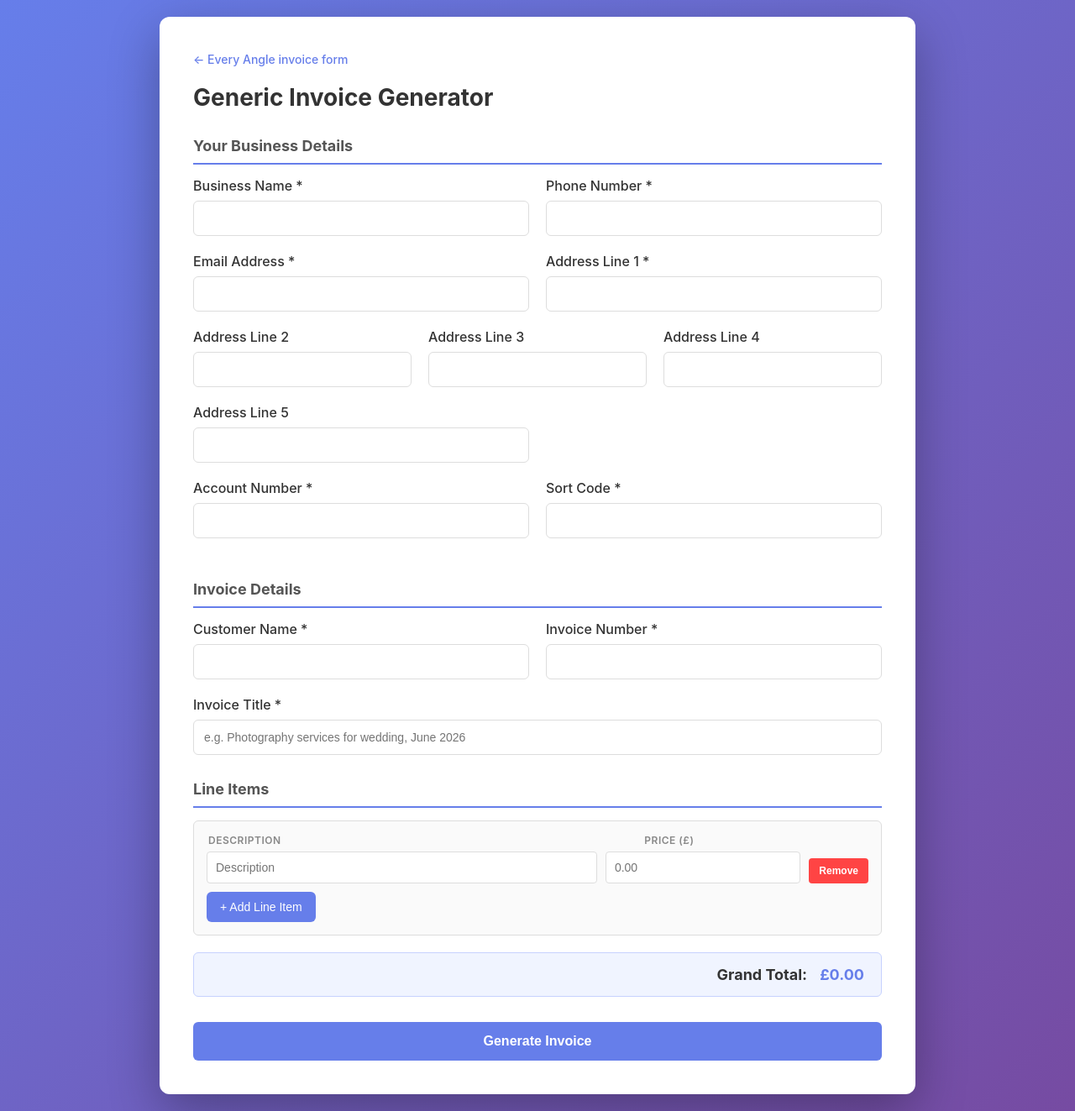
After one commit to HallGM/get-down, a Flask app: page /generic in a window 1280 px wide. The commit adds this page. Shown: the whole page at 84% size. Run offline with Flask 3, Linux system fonts and the light colour scheme.

Commit message:
feat: add generic invoice generation feature with validation and UI enhancements

```diff
--- a/invoice/app.py
+++ b/invoice/app.py
@@ -1,6 +1,7 @@
 """Flask web app for Every Angle invoice generation."""
 
 import os
+import re
 import logging
 import threading
 import time
@@ -8,7 +9,8 @@ from urllib.request import urlopen
 from flask import Flask, render_template, request, jsonify, send_file
 from src.invoice_ev import generate_ev_invoice, generate_receipt, EVInvoiceOptions
 from src.generic_invoice import create_generic_invoice, create_generic_receipt
-from src.invoice import Line_item
+from src.invoice import Invoice, Line_item, Section
+from src.config import BusinessConfig, Address
 from src.ev_config import EV_CONFIG
 from src.services import get_service_by_id, get_all_services_flat
 from io import BytesIO
@@ -29,6 +31,35 @@ app.config['SECRET_KEY'] = os.getenv(
 app.config['ENV'] = os.getenv('FLASK_ENV', 'production')
 
 logger.info(f"Flask app initialized in {app.config['ENV']} mode")
+
+
+def _parse_item_list(raw_items: list, desc_error: str = "Each line item must have a description") -> list:
+    """Parse raw dicts into Line_item instances.
+
+    Raises ValueError with a user-facing message on invalid input.
+    """
+    items = []
+    for item in raw_items:
+        if not item.get("description"):
+            raise ValueError(desc_error)
+        try:
+            price = float(item["price"])
+        except (ValueError, TypeError, KeyError):
+            raise ValueError("Line item price must be a valid number")
+        if price < 0:
+            raise ValueError("Line item price cannot be negative")
+        items.append(Line_item(description=item["description"], price=price))
+    return items
+
+
+def pdf_response(pdf_bytes: bytes, filename: str):
+    """Wrap PDF bytes in a Flask file download response."""
+    return send_file(
+        BytesIO(pdf_bytes),
+        mimetype="application/pdf",
+        as_attachment=True,
+        download_name=filename,
+    )
 
 
 @app.route("/", methods=["GET"])
@@ -70,15 +101,13 @@ def generate_invoice():
 
         # Add custom items
         if data.get("custom_items"):
-            for item in data["custom_items"]:
-                if not item.get("description"):
-                    return jsonify({"error": "Custom item description is required"}), 400
-                try:
-                    price = float(item.get("price", 0))
-                except (ValueError, TypeError):
-                    return jsonify({"error": "Custom item price must be a number"}), 400
-                line_items.append(
-                    Line_item(description=item["description"], price=price))
+            try:
+                line_items.extend(_parse_item_list(
+                    data["custom_items"],
+                    desc_error="Custom item description is required",
+                ))
+            except ValueError as e:
+                return jsonify({"error": str(e)}), 400
 
         # Must have at least one line item
         if not line_items:
@@ -160,13 +189,7 @@ def generate_invoice():
         pdf_bytes = create_generic_invoice(
             invoice, EV_CONFIG, return_bytes=True)
 
-        # Return PDF as download
-        return send_file(
-            BytesIO(pdf_bytes),
-            mimetype="application/pdf",
-            as_attachment=True,
-            download_name=f"invoice-{data['invoice_number']}.pdf"
-        )
+        return pdf_response(pdf_bytes, f"invoice-{data['invoice_number']}.pdf")
 
     except Exception as e:
         logger.error(f"Error generating invoice: {str(e)}", exc_info=True)
@@ -204,15 +227,13 @@ def generate_receipt_route():
 
         # Add custom items
         if data.get("custom_items"):
-            for item in data["custom_items"]:
-                if not item.get("description"):
-                    return jsonify({"error": "Custom item description is required"}), 400
-                try:
-                    price = float(item.get("price", 0))
-                except (ValueError, TypeError):
-                    return jsonify({"error": "Custom item price must be a number"}), 400
-                line_items.append(
-                    Line_item(description=item["description"], price=price))
+            try:
+                line_items.extend(_parse_item_list(
+                    data["custom_items"],
+                    desc_error="Custom item description is required",
+                ))
+            except ValueError as e:
+                return jsonify({"error": str(e)}), 400
 
         # Must have at least one line item
         if not line_items:
@@ -290,17 +311,106 @@ def generate_receipt_route():
         pdf_bytes = create_generic_receipt(
             receipt, EV_CONFIG, return_bytes=True)
 
-        # Return PDF as download
-        return send_file(
-            BytesIO(pdf_bytes),
-            mimetype="application/pdf",
-            as_attachment=True,
-            download_name=f"receipt-{data['invoice_number']}.pdf"
-        )
+        return pdf_response(pdf_bytes, f"receipt-{data['invoice_number']}.pdf")
 
     except Exception as e:
         logger.error(f"Error generating receipt: {str(e)}", exc_info=True)
         return jsonify({"error": f"Error generating receipt: {str(e)}"}), 500
+
+
+@app.route("/generic", methods=["GET"])
+def generic_form():
+    """Render the generic invoice form."""
+    logger.info("Generic invoice form page requested")
+    return render_template("generic_form.html")
+
+
+@app.route("/generate-generic", methods=["POST"])
+def generate_generic_invoice():
+    """Generate a generic invoice from user-supplied business details and line items."""
+    try:
+        data = request.get_json()
+        logger.info(
+            f"Generic invoice generation requested for {data.get('customer_name', 'unknown')}")
+
+        # Validate required business fields
+        if not data.get("business_name"):
+            return jsonify({"error": "Business name is required"}), 400
+        if not data.get("address_line_1"):
+            return jsonify({"error": "Address line 1 is required"}), 400
+        if not data.get("phone_number"):
+            return jsonify({"error": "Phone number is required"}), 400
+        if not data.get("email_address"):
+            return jsonify({"error": "Email address is required"}), 400
+        if not re.match(r'^[^@\s]+@[^@\s]+\.[^@\s]+$', data["email_address"]):
+            return jsonify({"error": "Email address must be a valid email"}), 400
+        if not data.get("account_number"):
+            return jsonify({"error": "Account number is required"}), 400
+        if not data.get("sort_code"):
+            return jsonify({"error": "Sort code is required"}), 400
+
+        # Validate required invoice fields
+        if not data.get("customer_name"):
+            return jsonify({"error": "Customer name is required"}), 400
+        if not data.get("invoice_number"):
+            return jsonify({"error": "Invoice number is required"}), 400
+        if not data.get("title"):
+            return jsonify({"error": "Invoice title is required"}), 400
+
+        # Validate line items
+        raw_items = data.get("line_items")
+        if not raw_items:
+            return jsonify({"error": "At least one line item is required"}), 400
+
+        try:
+            line_items = _parse_item_list(raw_items)
+        except ValueError as e:
+            return jsonify({"error": str(e)}), 400
+
+        # Build business config from submitted details
+        address = Address(
+            line_1=data["address_line_1"],
+            # empty strings from the form are normalised to None for optional lines
+            line_2=data.get("address_line_2") or None,
+            line_3=data.get("address_line_3") or None,
+            line_4=data.get("address_line_4") or None,
+            line_5=data.get("address_line_5") or None,
+        )
+        business_config = BusinessConfig(
+            business_name=data["business_name"],
+            address=address,
+            phone_number=data["phone_number"],
+            email_address=data["email_address"],
+            account_number=data["account_number"],
+            sort_code=data["sort_code"],
+            logo_path=None,
+        )
+
+        # Build invoice sections
+        grand_total = sum(item.price for item in line_items)
+        invoice = Invoice(
+            customer_name=data["customer_name"],
+            invoice_number=data["invoice_number"],
+            title=data["title"],
+            sections=[
+                Section(heading="Items", rows=[
+                    {"description": item.description, "price": item.price, "bold": item.bold}
+                    for item in line_items
+                ]),
+                Section(heading="Total", rows=[
+                    {"description": "Total", "price": grand_total, "bold": True}
+                ]),
+            ],
+        )
+
+        # Generate PDF bytes
+        pdf_bytes = create_generic_invoice(invoice, business_config, return_bytes=True)
+
+        return pdf_response(pdf_bytes, f"invoice-{data['invoice_number']}.pdf")
+
+    except Exception as e:
+        logger.error(f"Error generating generic invoice: {str(e)}", exc_info=True)
+        return jsonify({"error": f"Error generating invoice: {str(e)}"}), 500
 
 
 @app.route("/set-list", methods=["POST"])
--- a/invoice/templates/form.html
+++ b/invoice/templates/form.html
@@ -313,6 +313,8 @@
   </head>
   <body>
     <div class="container">
+      <a href="/generic" style="display:inline-block;margin-bottom:20px;color:#667eea;text-decoration:none;font-size:14px;font-weight:500;">Generic invoice form →</a>
+
       <h1>Every Angle - Invoice Generator</h1>
 
       <div class="error" id="errorMessage"></div>
--- /dev/null
+++ b/invoice/templates/generic_form.html
@@ -0,0 +1,518 @@
+<!doctype html>
+<html lang="en">
+  <head>
+    <meta charset="UTF-8" />
+    <meta name="viewport" content="width=device-width, initial-scale=1.0" />
+    <title>Generic Invoice Generator</title>
+    <style>
+      * {
+        margin: 0;
+        padding: 0;
+        box-sizing: border-box;
+      }
+
+      body {
+        font-family: -apple-system, BlinkMacSystemFont, "Segoe UI", Roboto, Oxygen, Ubuntu, Cantarell, sans-serif;
+        background: linear-gradient(135deg, #667eea 0%, #764ba2 100%);
+        min-height: 100vh;
+        padding: 20px;
+      }
+
+      .container {
+        max-width: 900px;
+        margin: 0 auto;
+        background: white;
+        border-radius: 12px;
+        box-shadow: 0 20px 60px rgba(0, 0, 0, 0.3);
+        padding: 40px;
+      }
+
+      .nav-link {
+        display: inline-block;
+        margin-bottom: 20px;
+        color: #667eea;
+        text-decoration: none;
+        font-size: 14px;
+        font-weight: 500;
+      }
+
+      .nav-link:hover {
+        text-decoration: underline;
+      }
+
+      h1 {
+        color: #333;
+        margin-bottom: 30px;
+        font-size: 28px;
+      }
+
+      h2 {
+        color: #555;
+        margin-top: 30px;
+        margin-bottom: 15px;
+        font-size: 18px;
+        border-bottom: 2px solid #667eea;
+        padding-bottom: 10px;
+      }
+
+      .form-group {
+        margin-bottom: 20px;
+      }
+
+      label {
+        display: block;
+        margin-bottom: 8px;
+        color: #333;
+        font-weight: 500;
+      }
+
+      input[type="text"],
+      input[type="number"] {
+        width: 100%;
+        padding: 12px;
+        border: 1px solid #ddd;
+        border-radius: 6px;
+        font-size: 14px;
+        transition: border-color 0.3s;
+      }
+
+      input[type="text"]:focus,
+      input[type="number"]:focus {
+        outline: none;
+        border-color: #667eea;
+        box-shadow: 0 0 0 3px rgba(102, 126, 234, 0.1);
+      }
+
+      .row {
+        display: grid;
+        grid-template-columns: 1fr 1fr;
+        gap: 20px;
+      }
+
+      .row.three-col {
+        grid-template-columns: 1fr 1fr 1fr;
+      }
+
+      .line-items-container {
+        border: 1px solid #ddd;
+        border-radius: 6px;
+        padding: 15px;
+        background: #fafafa;
+      }
+
+      .line-item {
+        display: grid;
+        grid-template-columns: 2fr 1fr auto;
+        gap: 10px;
+        margin-bottom: 12px;
+        align-items: end;
+      }
+
+      .line-item:last-child {
+        margin-bottom: 0;
+      }
+
+      .line-item input {
+        padding: 10px;
+        border: 1px solid #ddd;
+        border-radius: 4px;
+        font-size: 14px;
+        width: 100%;
+      }
+
+      .line-item input:focus {
+        outline: none;
+        border-color: #667eea;
+        box-shadow: 0 0 0 3px rgba(102, 126, 234, 0.1);
+      }
+
+      .remove-btn {
+        padding: 8px 12px;
+        background: #ff4444;
+        color: white;
+        border: none;
+        border-radius: 4px;
+        cursor: pointer;
+        font-size: 12px;
+        transition: background 0.3s;
+        white-space: nowrap;
+      }
+
+      .remove-btn:hover {
+        background: #cc0000;
+      }
+
+      .add-item-btn {
+        padding: 10px 16px;
+        background: #667eea;
+        color: white;
+        border: none;
+        border-radius: 6px;
+        cursor: pointer;
+        font-size: 14px;
+        font-weight: 500;
+        transition: background 0.3s;
+        margin-top: 10px;
+      }
+
+      .add-item-btn:hover {
+        background: #5568d3;
+      }
+
+      .grand-total {
+        display: flex;
+        justify-content: flex-end;
+        align-items: center;
+        gap: 15px;
+        margin-top: 20px;
+        padding: 15px 20px;
+        background: #f0f4ff;
+        border: 1px solid #c7d2fe;
+        border-radius: 6px;
+        font-size: 18px;
+        font-weight: 700;
+        color: #333;
+      }
+
+      .grand-total span {
+        color: #667eea;
+      }
+
+      .button-group {
+        display: flex;
+        gap: 15px;
+        margin-top: 30px;
+      }
+
+      button {
+        flex: 1;
+        padding: 14px 24px;
+        font-size: 16px;
+        font-weight: 600;
+        border: none;
+        border-radius: 6px;
+        cursor: pointer;
+        transition: all 0.3s;
+      }
+
+      .btn-invoice {
+        background: #667eea;
+        color: white;
+      }
+
+      .btn-invoice:hover {
+        background: #5568d3;
+        transform: translateY(-2px);
+        box-shadow: 0 10px 20px rgba(102, 126, 234, 0.2);
+      }
+
+      .error {
+        background: #fed7d7;
+        color: #c53030;
+        padding: 12px;
+        border-radius: 6px;
+        margin-bottom: 20px;
+        display: none;
+      }
+
+      .error.show {
+        display: block;
+      }
+
+      .success {
+        background: #c6f6d5;
+        color: #22543d;
+        padding: 12px;
+        border-radius: 6px;
+        margin-bottom: 20px;
+        display: none;
+      }
+
+      .success.show {
+        display: block;
+      }
+
+      .empty-message {
+        color: #999;
+        margin-bottom: 15px;
+        font-size: 14px;
+      }
+
+      .column-labels {
+        display: grid;
+        grid-template-columns: 2fr 1fr auto;
+        gap: 10px;
+        margin-bottom: 6px;
+        padding: 0 2px;
+      }
+
+      .column-labels span {
+        font-size: 12px;
+        font-weight: 600;
+        color: #888;
+        text-transform: uppercase;
+        letter-spacing: 0.5px;
+      }
+
+      @media (max-width: 768px) {
+        .container {
+          padding: 25px;
+        }
+
+        .row {
+          grid-template-columns: 1fr;
+        }
+
+        .row.three-col {
+          grid-template-columns: 1fr;
+        }
+
+        .line-item {
+          grid-template-columns: 1fr;
+        }
+
+        .column-labels {
+          display: none;
+        }
+
+        .button-group {
+          flex-direction: column;
+        }
+      }
+    </style>
+  </head>
+  <body>
+    <div class="container">
+      <a class="nav-link" href="/">← Every Angle invoice form</a>
+
+      <h1>Generic Invoice Generator</h1>
+
+      <div class="error" id="errorMessage"></div>
+      <div class="success" id="successMessage"></div>
+
+      <form id="invoiceForm">
+
+        <!-- Business Details -->
+        <h2>Your Business Details</h2>
+        <div class="row">
+          <div class="form-group">
+            <label for="businessName">Business Name *</label>
+            <input type="text" id="businessName" name="business_name" required />
+          </div>
+          <div class="form-group">
+            <label for="phoneNumber">Phone Number *</label>
+            <input type="text" id="phoneNumber" name="phone_number" required />
+          </div>
+        </div>
+        <div class="row">
+          <div class="form-group">
+            <label for="emailAddress">Email Address *</label>
+            <input type="text" id="emailAddress" name="email_address" required />
+          </div>
+          <div class="form-group">
+            <label for="addressLine1">Address Line 1 *</label>
+            <input type="text" id="addressLine1" name="address_line_1" required />
+          </div>
+        </div>
+        <div class="row three-col">
+          <div class="form-group">
+            <label for="addressLine2">Address Line 2</label>
+            <input type="text" id="addressLine2" name="address_line_2" />
+          </div>
+          <div class="form-group">
+            <label for="addressLine3">Address Line 3</label>
+            <input type="text" id="addressLine3" name="address_line_3" />
+          </div>
+          <div class="form-group">
+            <label for="addressLine4">Address Line 4</label>
+            <input type="text" id="addressLine4" name="address_line_4" />
+          </div>
+        </div>
+        <div class="row">
+          <div class="form-group">
+            <label for="addressLine5">Address Line 5</label>
+            <input type="text" id="addressLine5" name="address_line_5" />
+          </div>
+        </div>
+        <div class="row">
+          <div class="form-group">
+            <label for="accountNumber">Account Number *</label>
+            <input type="text" id="accountNumber" name="account_number" required />
+          </div>
+          <div class="form-group">
+            <label for="sortCode">Sort Code *</label>
+            <input type="text" id="sortCode" name="sort_code" required />
+          </div>
+        </div>
+
+        <!-- Invoice Details -->
+        <h2>Invoice Details</h2>
+        <div class="row">
+          <div class="form-group">
+            <label for="customerName">Customer Name *</label>
+            <input type="text" id="customerName" name="customer_name" required />
+          </div>
+          <div class="form-group">
+            <label for="invoiceNumber">Invoice Number *</label>
+            <input type="text" id="invoiceNumber" name="invoice_number" required />
+          </div>
+        </div>
+        <div class="form-group">
+          <label for="invoiceTitle">Invoice Title *</label>
+          <input type="text" id="invoiceTitle" name="title" placeholder="e.g. Photography services for wedding, June 2026" required />
+        </div>
+
+        <!-- Line Items -->
+        <h2>Line Items</h2>
+        <div class="line-items-container">
+          <div class="column-labels">
+            <span>Description</span>
+            <span>Price (£)</span>
+            <span></span>
+          </div>
+          <div id="lineItemsList"></div>
+          <button type="button" class="add-item-btn" id="addLineItemBtn">+ Add Line Item</button>
+        </div>
+
+        <div class="grand-total">
+          Grand Total: <span id="grandTotalDisplay">£0.00</span>
+        </div>
+
+        <!-- Generate -->
+        <div class="button-group">
+          <button type="submit" class="btn-invoice" id="generateInvoiceBtn">Generate Invoice</button>
+        </div>
+      </form>
+    </div>
+
+    <script>
+      let currentLineItemId = 0;
+
+      document.addEventListener('DOMContentLoaded', () => {
+        addLineItem(); // start with one empty line item
+        document.getElementById('addLineItemBtn').addEventListener('click', addLineItem);
+        document.getElementById('invoiceForm').addEventListener('submit', handleGenerateInvoice);
+        document.getElementById('lineItemsList').addEventListener('input', recalculateTotal);
+      });
+
+      function addLineItem() {
+        const list = document.getElementById('lineItemsList');
+
+        const emptyMessage = list.querySelector('.empty-message');
+        if (emptyMessage) emptyMessage.remove();
+
+        const itemId = `line-item-${currentLineItemId++}`;
+        const itemDiv = document.createElement('div');
+        itemDiv.className = 'line-item';
+        itemDiv.id = itemId;
+
+        const descInput = document.createElement('input');
+        descInput.type = 'text';
+        descInput.placeholder = 'Description';
+        descInput.className = 'item-description';
+
+        const priceInput = document.createElement('input');
+        priceInput.type = 'number';
+        priceInput.placeholder = '0.00';
+        priceInput.className = 'item-price';
+        priceInput.min = '0';
+        priceInput.step = '0.01';
+
+        const removeBtn = document.createElement('button');
+        removeBtn.type = 'button';
+        removeBtn.className = 'remove-btn';
+        removeBtn.textContent = 'Remove';
+        removeBtn.addEventListener('click', () => {
+          itemDiv.remove();
+          if (document.querySelectorAll('#lineItemsList .line-item').length === 0) {
+            const msg = document.createElement('p');
+            msg.className = 'empty-message';
+            msg.textContent = 'No line items added yet.';
+            list.insertBefore(msg, list.firstChild);
+          }
+          recalculateTotal();
+        });
+
+        itemDiv.appendChild(descInput);
+        itemDiv.appendChild(priceInput);
+        itemDiv.appendChild(removeBtn);
+        list.appendChild(itemDiv);
+      }
+
+      function recalculateTotal() {
+        const prices = Array.from(document.querySelectorAll('#lineItemsList .item-price'));
+        const total = prices.reduce((sum, input) => {
+          const val = parseFloat(input.value);
+          return sum + (isNaN(val) ? 0 : val);
+        }, 0);
+        document.getElementById('grandTotalDisplay').textContent = `£${total.toFixed(2)}`;
+      }
+
+      function collectFormData() {
+        const form = document.getElementById('invoiceForm');
+        const fd = new FormData(form);
+
+        const line_items = Array.from(document.querySelectorAll('#lineItemsList .line-item')).map(item => ({
+          description: item.querySelector('.item-description').value,
+          price: item.querySelector('.item-price').value,
+        }));
+
+        return {
+          business_name: fd.get('business_name'),
+          address_line_1: fd.get('address_line_1'),
+          address_line_2: fd.get('address_line_2'),
+          address_line_3: fd.get('address_line_3'),
+          address_line_4: fd.get('address_line_4'),
+          address_line_5: fd.get('address_line_5'),
+          phone_number: fd.get('phone_number'),
+          email_address: fd.get('email_address'),
+          account_number: fd.get('account_number'),
+          sort_code: fd.get('sort_code'),
+          customer_name: fd.get('customer_name'),
+          invoice_number: fd.get('invoice_number'),
+          title: fd.get('title'),
+          line_items,
+        };
+      }
+
+      async function handleGenerateInvoice(e) {
+        e.preventDefault();
+        const data = collectFormData();
+
+        const errorDiv = document.getElementById('errorMessage');
+        const successDiv = document.getElementById('successMessage');
+        errorDiv.classList.remove('show');
+        successDiv.classList.remove('show');
+
+        try {
+          const response = await fetch('/generate-generic', {
+            method: 'POST',
+            headers: { 'Content-Type': 'application/json' },
+            body: JSON.stringify(data),
+          });
+
+          if (!response.ok) {
+            const errorData = await response.json();
+            throw new Error(errorData.error || 'Failed to generate invoice');
+          }
+
+          const blob = await response.blob();
+          const url = window.URL.createObjectURL(blob);
+          const a = document.createElement('a');
+          a.href = url;
+          a.download = `invoice-${data.invoice_number}.pdf`;
+          document.body.appendChild(a);
+          a.click();
+          window.URL.revokeObjectURL(url);
+          a.remove();
+
+          successDiv.textContent = 'Invoice generated successfully!';
+          successDiv.classList.add('show');
+        } catch (error) {
+          errorDiv.textContent = error.message;
+          errorDiv.classList.add('show');
+        }
+      }
+    </script>
+  </body>
+</html>
```
